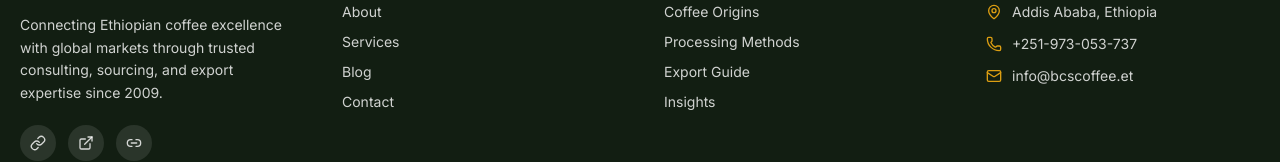
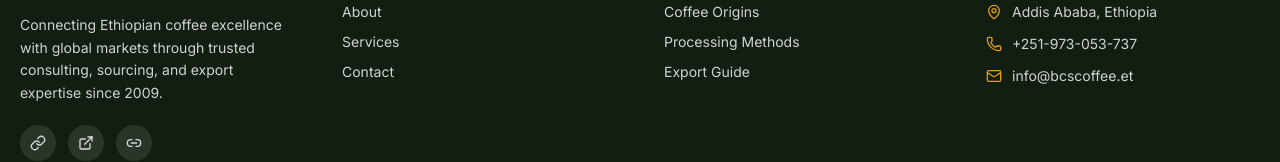
Before and after one commit to t5i0n/bcs, a React (Vite) app: page / in a window 1280 px wide. Shown: the part 8978-9140 px from the top of the page. Built offline with nearby package versions, Linux system fonts and the light colour scheme.

Commit message:
removed the link to blog section from the footer

```diff
--- a/src/components/site/Footer.tsx
+++ b/src/components/site/Footer.tsx
@@ -45,7 +45,6 @@ export function Footer() {
           items={[
             { to: "/about", label: "About" },
             { to: "/services", label: "Services" },
-            { to: "/blog", label: "Blog" },
             { to: "/contact", label: "Contact" },
           ]}
         />
@@ -55,7 +54,6 @@ export function Footer() {
             { to: "/origins", label: "Coffee Origins" },
             { to: "/process", label: "Processing Methods" },
             { to: "/process", label: "Export Guide" },
-            { to: "/blog", label: "Insights" },
           ]}
         />
 
```
